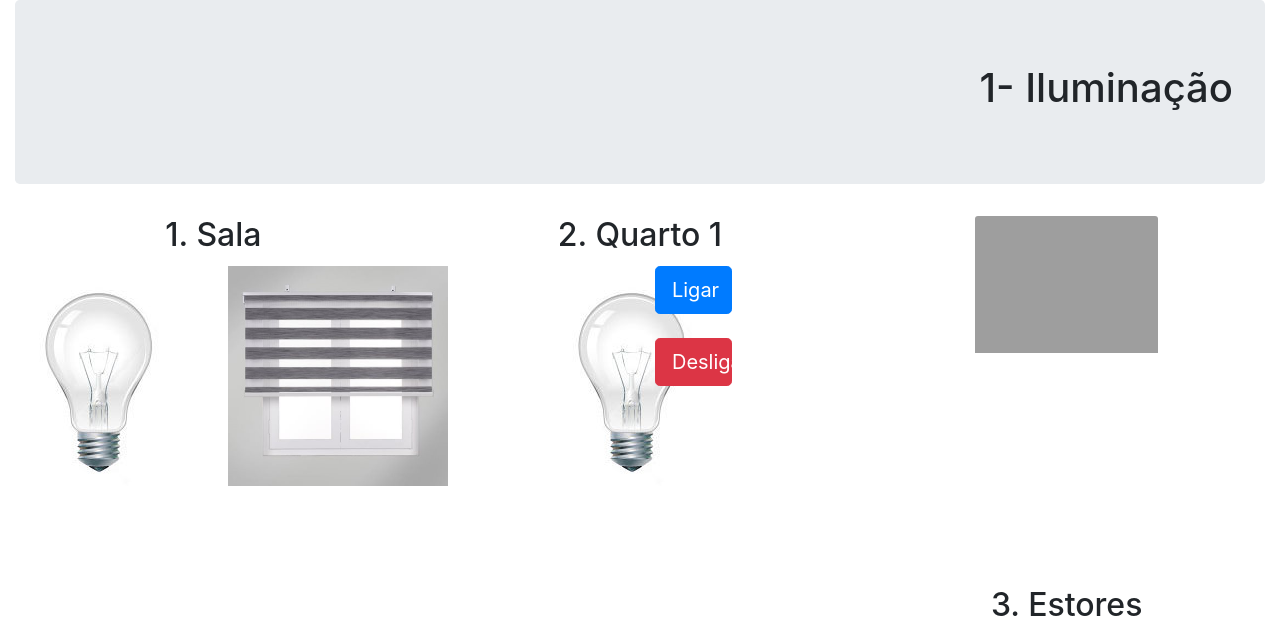
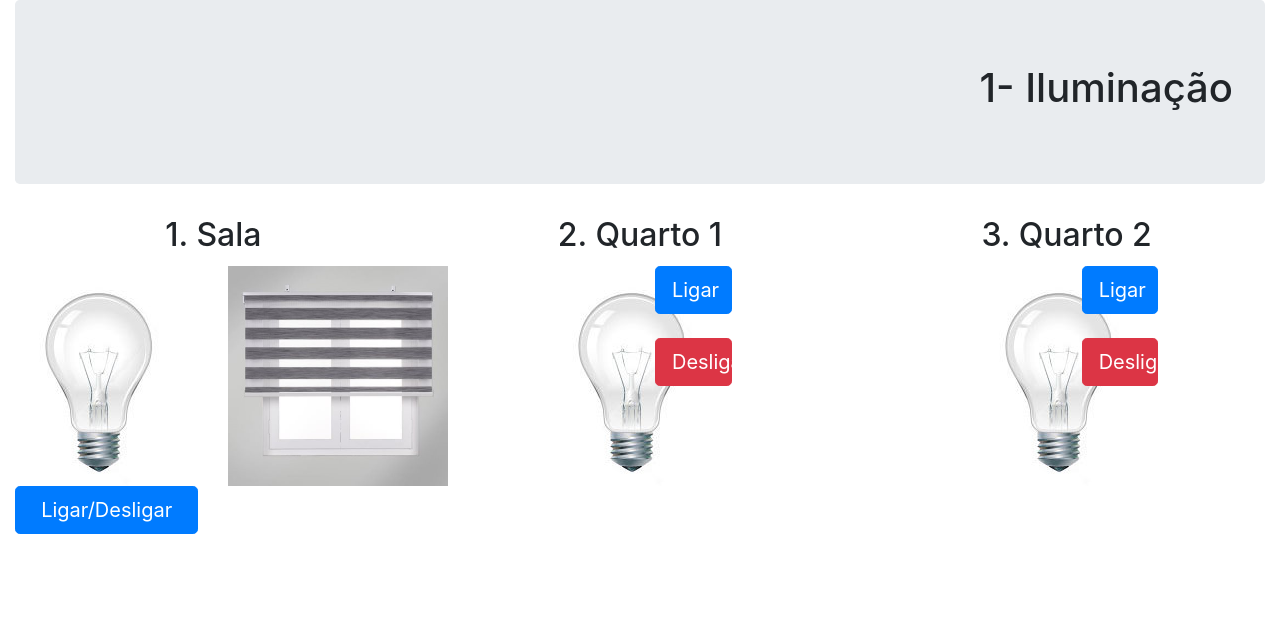
Before and after one commit to adbrum/domotica, a Django app: page /domotica/iluminacao/ in a window 1280 px wide. Shown: the top 635 px of the page. Run offline with Django 3.2, Linux system fonts and the light colour scheme; some libraries are stand-ins or nearby versions; grey boxes are pictures that could not be loaded.

Commit message:
Add btns on/off iluminação

```diff
--- a/domotica/core/templates/core/lighting.html
+++ b/domotica/core/templates/core/lighting.html
@@ -23,10 +23,13 @@
                         <div>
                             <img id="light_state" src="{% static 'images/lampada-off.jpg' %}"/>
                         </div>
+                        <div>
+                            <button type="button" id="btn_on" class="btn btn-primary btn-lg btn-block">Ligar/Desligar</button>
+                        </div>
                     </div>
                     <div class="col-md-6">
                         <div>
-                            <img id="light_state" src="{% static 'images/estore_01.jpg' %}" style="height: 220px"/>
+                            <img id="estore_state" src="{% static 'images/estore_01.jpg' %}" style="height: 220px"/>
                         </div>
                     </div>
                 </div>
@@ -44,16 +47,17 @@
                     </div>
                     <div class="col-md-3">
                         <div>
-                            <img id="light_state" src="{% static 'images/lampada-off.jpg' %}"/>
+                            <img id="light_state_01" src="{% static 'images/lampada-off.jpg' %}"/>
                         </div>
                     </div>
                     <div class="col-md-3">
                         <div>
-                            <button type="button" class="btn btn-primary btn-lg btn-block">Ligar</button>
+                            <button type="button" id="btn_on_01" class="btn btn-primary btn-lg btn-block">Ligar</button>
                         </div>
                         <br>
                         <div>
-                            <button type="button" class="btn btn-danger btn-lg btn-block">Desligar</button>
+                            <button type="button" id="btn_off_01" class="btn btn-danger btn-lg btn-block">Desligar
+                            </button>
                         </div>
                     </div>
                     <div class="col-md-3" style="height: 370px;">
@@ -62,16 +66,30 @@
                     </div>
                 </div>
             </div>
-            <div class="col-md-4 text-center" id="estores">
+            <div class="col-md-4" id="quarto_02">
+                <div class="card-block">
+                    <h2 class="card-title  text-center">
+                        3. Quarto 2
+                    </h2>
+                </div>
                 <div class="row">
-                    <div class="col-md-3">
+                    <div class="col-md-3" style="height: 370px;">
                         <div>
                         </div>
                     </div>
-                    <div class="col-md-6">
+                    <div class="col-md-3">
                         <div>
-                            <img class="card-img-top mw-100" alt="Bootstrap Thumbnail First"
-                                 src="https://cdn.es.tiendas.com/images/?url=rPRb9CenFBqcWcNXglsYuabGLQJd5X%2BmOAKTQOCRtgn%2BRnVFaIXGu5%2BGdK2iuz%2Bv1%2FC361LA9dSkRZY03%2FjIEAhRWXrj9MvwQP4rq24osEg%3D&w=300&h=300&t=letterbox&trim=1&bg=white"/>
+                            <img id="light_state_02" src="{% static 'images/lampada-off.jpg' %}"/>
+                        </div>
+                    </div>
+                    <div class="col-md-3">
+                        <div>
+                            <button type="button" id="btn_on_02" class="btn btn-primary btn-lg btn-block">Ligar</button>
+                        </div>
+                        <br>
+                        <div>
+                            <button type="button" id="btn_off_02" class="btn btn-danger btn-lg btn-block">Desligar
+                            </button>
                         </div>
                     </div>
                     <div class="col-md-3" style="height: 370px;">
@@ -79,26 +97,35 @@
                         </div>
                     </div>
                 </div>
-                <div class="card-block">
-                    <h2 class="card-title text-center">
-                        3. Estores
-                    </h2>
-                </div>
             </div>
         </div>
     </div>
     <div class="container-fluid">
         <div class="row">
-            <div class="col-md-4" id="video">
+            <div class="col-md-4" id="cozinha">
+                <div class="card-block">
+                    <h2 class="card-title  text-center">
+                        4. Quarto 3
+                    </h2>
+                </div>
                 <div class="row">
-                    <div class="col-md-3">
+                    <div class="col-md-3" style="height: 370px;">
                         <div>
                         </div>
                     </div>
-                    <div class="col-md-6">
+                    <div class="col-md-3">
                         <div>
-                            <img class="card-img-top" alt="Bootstrap Thumbnail First"
-                                 src="http://www.scvpti.pt/wp-content/uploads/2016/07/201407211604-videovigilancia.jpg"/>
+                            <img id="light_state_03" src="{% static 'images/lampada-off.jpg' %}"/>
+                        </div>
+                    </div>
+                    <div class="col-md-3">
+                        <div>
+                            <button type="button" id="btn_on_03" class="btn btn-primary btn-lg btn-block">Ligar</button>
+                        </div>
+                        <br>
+                        <div>
+                            <button type="button" id="btn_off_03" class="btn btn-danger btn-lg btn-block">Desligar
+                            </button>
                         </div>
                     </div>
                     <div class="col-md-3" style="height: 370px;">
@@ -106,47 +133,31 @@
                         </div>
                     </div>
                 </div>
+            </div>
+            <div class="col-md-4" id="garagem">
                 <div class="card-block">
                     <h2 class="card-title  text-center">
-                        4. Vídeo Vigilância
+                        6. Garagem
                     </h2>
                 </div>
-            </div>
-            <div class="col-md-4 text-center" id="temperatura">
                 <div class="row">
-                    <div class="col-md-3">
+                    <div class="col-md-3" style="height: 370px;">
                         <div>
-
-                        </div>
-                    </div>
-                    <div class="col-md-6">
-                        <div>
-                            <img class="card-img-top" alt="Bootstrap Thumbnail First" width="10px" height="370px"
-                                 src="https://thumbs.dreamstime.com/z/icona-del-termometro-che-misura-temperatura-calda-e-fredda-86649219.jpg"/>
                         </div>
                     </div>
                     <div class="col-md-3">
                         <div>
-
+                            <img id="light_state_04" src="{% static 'images/lampada-off.jpg' %}"/>
                         </div>
                     </div>
-                </div>
-                <div class="card-block">
-                    <h2 class="card-title text-center">
-                        5. Temperatura
-                    </h2>
-                </div>
-            </div>
-            <div class="col-md-4 text-center" id="configuracao">
-                <div class="row">
                     <div class="col-md-3">
                         <div>
+                            <button type="button" id="btn_on_04" class="btn btn-primary btn-lg btn-block">Ligar</button>
                         </div>
-                    </div>
-                    <div class="col-md-6">
+                        <br>
                         <div>
-                            <img class="card-img-top" alt="Bootstrap Thumbnail First"
-                                 src="https://encrypted-tbn0.gstatic.com/images?q=tbn:ANd9GcT64qk0qY5bJ23dQqqO9xj6rvz98McMOY1OAFqbIj8PnzYjGrVo"/>
+                            <button type="button" id="btn_off_04" class="btn btn-danger btn-lg btn-block">Desligar
+                            </button>
                         </div>
                     </div>
                     <div class="col-md-3" style="height: 370px;">
@@ -154,33 +165,112 @@
                         </div>
                     </div>
                 </div>
+            </div>
+            <div class="col-md-4" id="garagem">
                 <div class="card-block">
-                    <h2 class="card-title text-center">
-                        3. Configurações
+                    <h2 class="card-title  text-center">
+                        5. Geral
                     </h2>
+                </div>
+                <div class="row">
+                    <div class="col-md-2" style="height: 370px;">
+                        <div>
+                        </div>
+                    </div>
+                    <div class="col-md-8">
+                        <div>
+                            <button type="button" id="btn_on_05" class="btn btn-primary btn-lg btn-block">Ligar</button>
+                        </div>
+                        <br>
+                        <div>
+                            <button type="button" id="btn_off_05" class="btn btn-danger btn-lg btn-block">Desligar
+                            </button>
+                        </div>
+                    </div>
+                    <div class="col-md-2" style="height: 370px;">
+                        <div>
+                        </div>
+                    </div>
                 </div>
             </div>
         </div>
     </div>
 {% endblock content %}
 
-//{% block javascript %}
+{% block javascript %}
     <script type="text/javascript">
-        $("#iluminacao").click(function () {
-            console.log('XXXXXXXXXXXXXXXXXXXXXXXXX')
-            //var csrftoken = getCookie('csrftoken');
-            //var idUserProfile = $(this).attr("name");
-            /*$.ajax({
-                url: '/',
-                type: 'GET',
-                data: {},
-                beforeSend: function (xhr) {
-                    xhr.setRequestHeader("X-CSRFToken", csrftoken);
-                },
-                success: function (data) {
-                    $(".form_id").html(data);
-                }
-            });*/
+
+        /*SALA*/
+
+        $('img').on({
+            'click': function () {
+                var src = ($(this).attr('src') === "{% static 'images/lampada-on.jpg' %}")
+                    ? "{% static 'images/lampada-off.jpg' %}"
+                    : "{% static 'images/lampada-on.jpg' %}";
+                $(this).attr('src', src);
+            }
+        });
+
+
+        var togSrc = ["{% static 'images/lampada-on.jpg' %}", "{% static 'images/lampada-off.jpg' %}"];
+
+        $("#btn_on").click(function () {
+
+            $('#light_state').attr('src', togSrc.reverse()[0]);
+        });
+
+
+        /*QUARTO 1*/
+
+        $('#btn_on_01').click(function () {
+            $('#light_state_01').attr('src', "{% static 'images/lampada-on.jpg' %}");
+        });
+        $('#btn_off_01').click(function () {
+            $('#light_state_01').attr('src', "{% static 'images/lampada-off.jpg' %}");
+        });
+
+        /*QUARTO 2*/
+
+        $('#btn_on_02').click(function () {
+            $('#light_state_02').attr('src', "{% static 'images/lampada-on.jpg' %}");
+        });
+        $('#btn_off_02').click(function () {
+            $('#light_state_02').attr('src', "{% static 'images/lampada-off.jpg' %}");
+        });
+
+        /*COZINHA*/
+
+        $('#btn_on_03').click(function () {
+            $('#light_state_03').attr('src', "{% static 'images/lampada-on.jpg' %}");
+        });
+        $('#btn_off_03').click(function () {
+            $('#light_state_03').attr('src', "{% static 'images/lampada-off.jpg' %}");
+        });
+
+        /*GARAGEN*/
+
+        $('#btn_on_04').click(function () {
+            $('#light_state_04').attr('src', "{% static 'images/lampada-on.jpg' %}");
+        });
+        $('#btn_off_04').click(function () {
+            $('#light_state_04').attr('src', "{% static 'images/lampada-off.jpg' %}");
+        });
+
+        /*GARAGEN*/
+
+        $('#btn_on_05').click(function () {
+            $('#light_state').attr('src', "{% static 'images/lampada-on.jpg' %}");
+            $('#light_state_01').attr('src', "{% static 'images/lampada-on.jpg' %}");
+            $('#light_state_02').attr('src', "{% static 'images/lampada-on.jpg' %}");
+            $('#light_state_03').attr('src', "{% static 'images/lampada-on.jpg' %}");
+            $('#light_state_04').attr('src', "{% static 'images/lampada-on.jpg' %}");
+        });
+        $('#btn_off_05').click(function () {
+            $('#light_state').attr('src', "{% static 'images/lampada-off.jpg' %}");
+            $('#light_state_01').attr('src', "{% static 'images/lampada-off.jpg' %}");
+            $('#light_state_02').attr('src', "{% static 'images/lampada-off.jpg' %}");
+            $('#light_state_03').attr('src', "{% static 'images/lampada-off.jpg' %}");
+            $('#light_state_04').attr('src', "{% static 'images/lampada-off.jpg' %}");
         });
     </script>
-    //{% endblock javascript %}
+{% endblock javascript %}
```
Also changed, not shown: domotica/core/templates/core/index.html (+36 -37 lines).
